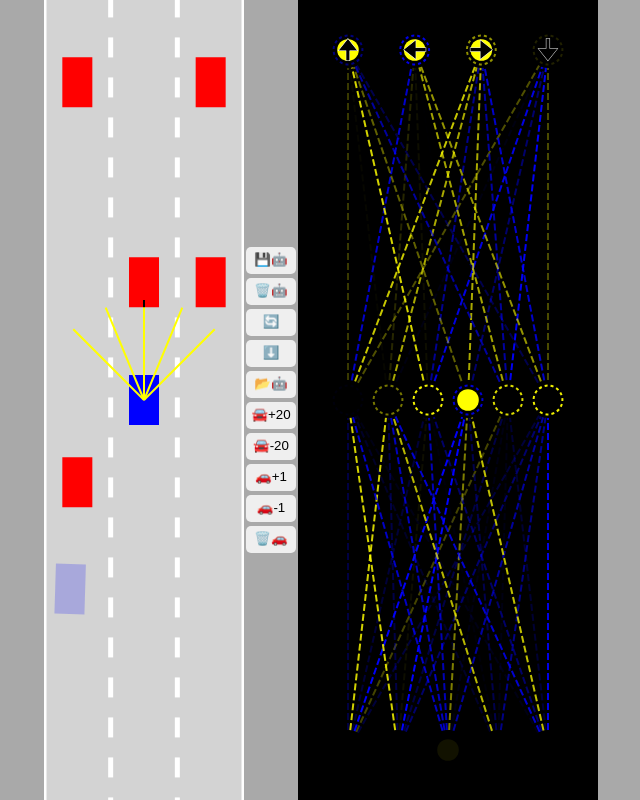
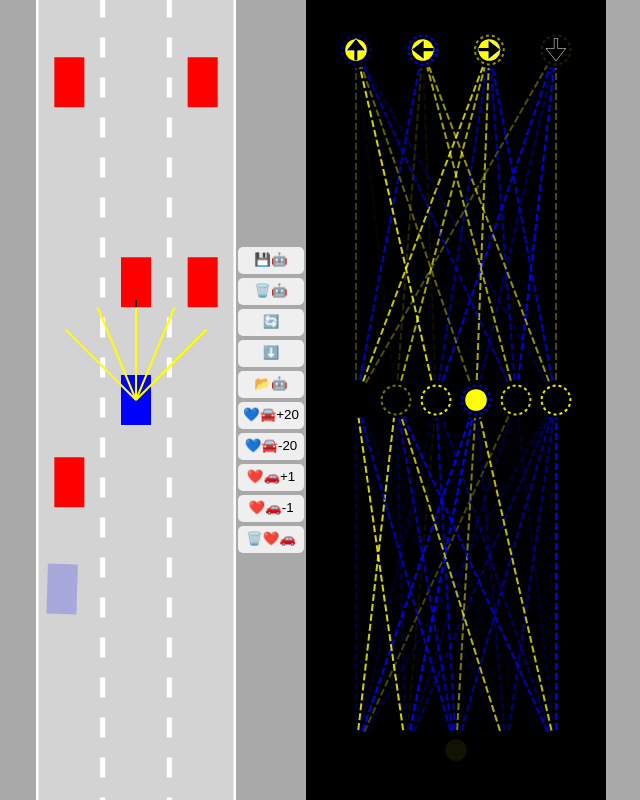
Before and after one commit to QiaLin/Self-Driving-AI-Car, a plain HTML site: page index.html in a window 1280 px wide. Shown: the whole page, without its empty margins (319-959 px from the left). Drawn offline with Linux system fonts and the light colour scheme.

Commit message:
Update index.html

```diff
--- a/index.html
+++ b/index.html
@@ -15,11 +15,11 @@
         <!-- <button onclick="togglePause()">⏸️</button> Pause button with emoji and onclick method -->
         <button onclick="saveObjectToFile()">⬇️</button>
         <button onclick="loadObjectFromFile()">📂🤖</button>
-        <button onclick="toggleAddCars()">🚘+20</button>
-        <button id = "deleteCarButton" onclick="toggleDeleteCars()">🚘-20</button>
-        <button onclick="addDummyCar()">🚗+1</button>
-        <button onclick="removeDummyCar()">🚗-1</button>
-        <button onclick="restartGame()">🗑️🚗</button>
+        <button onclick="toggleAddCars()">💙🚘+20</button>
+        <button id = "deleteCarButton" onclick="toggleDeleteCars()">💙🚘-20</button>
+        <button onclick="addDummyCar()">❤️🚗+1</button>
+        <button onclick="removeDummyCar()">❤️🚗-1</button>
+        <button onclick="restartGame()">🗑️❤️🚗</button>
 
 
     </div>
```
